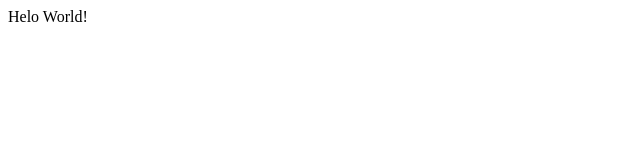
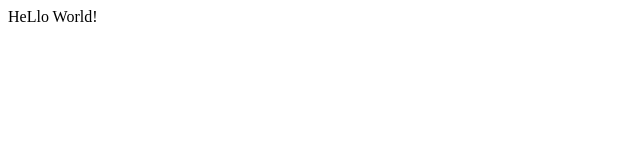
Before and after one commit to saundersrpg/LAB1, a plain HTML site: page index.html in a window 1280 px wide. Shown: the full height of the page, 0-640 px from the left. Drawn offline with Linux system fonts and the light colour scheme.

Commit message:
alteracao de estilo

```diff
--- a/index.html
+++ b/index.html
@@ -1 +1 @@
-<html> <head>  <title>Hello</title> </head> <body>  <p>Helo World!</p> </body> </html>
+<html> <head>  <title>BIG Hello</title> </head> <body>  <p>HeLlo World!</p> </body> </html>
```
